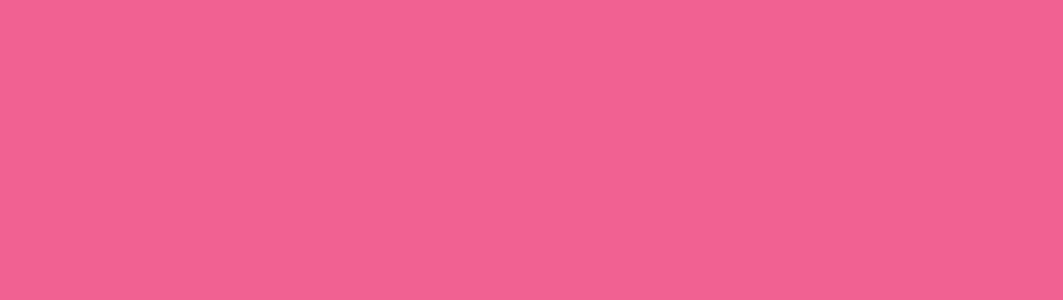
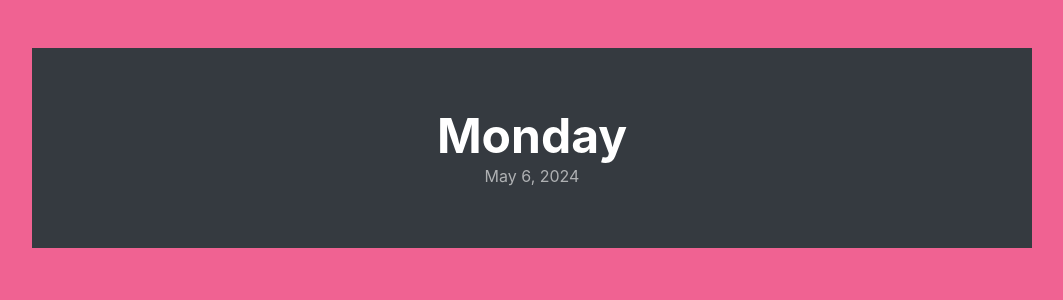
Before and after one commit to LilSecret/todo-list, a React (Vite) app: page / in a window 1280 px wide. Shown: the top 300 px of the page, without its empty margins (108-1171 px from the left). Built offline with nearby package versions, Linux system fonts and the light colour scheme.

Commit message:
add weekday and date string

```diff
--- a/src/App.tsx
+++ b/src/App.tsx
@@ -1,7 +1,30 @@
+import moment from "moment";
 import "./css/index.css";
 
+const daysOfWeek = [
+  "Sunday",
+  "Monday",
+  "Tuesday",
+  "Wednesday",
+  "Thursday",
+  "Friday",
+  "Saturday",
+];
+
 function App() {
-  return <div className="content-container"></div>;
+  const today = new Date();
+  const weekday = daysOfWeek[today.getDay()];
+  const dateString = moment(today).format("ll");
+
+  console.log(weekday);
+  console.log(dateString);
+
+  return (
+    <div className="content-container">
+      <h1 className="weekday">{weekday}</h1>
+      <span className="date">{dateString}</span>
+    </div>
+  );
 }
 
 export default App;
--- a/src/css/App.css
+++ b/src/css/App.css
@@ -49,9 +49,20 @@ hr {
 }
 
 .content-container {
+  padding-block: 4rem;
   margin-top: 3rem;
   width: 1000px;
   background-color: var(--main-content-bg);
+}
+
+.weekday {
+  font-size: 3rem;
+  font-weight: bold;
+  margin-bottom: 8px;
+}
+
+.date {
+  opacity: 0.6;
 }
 
 .list-item {
```
